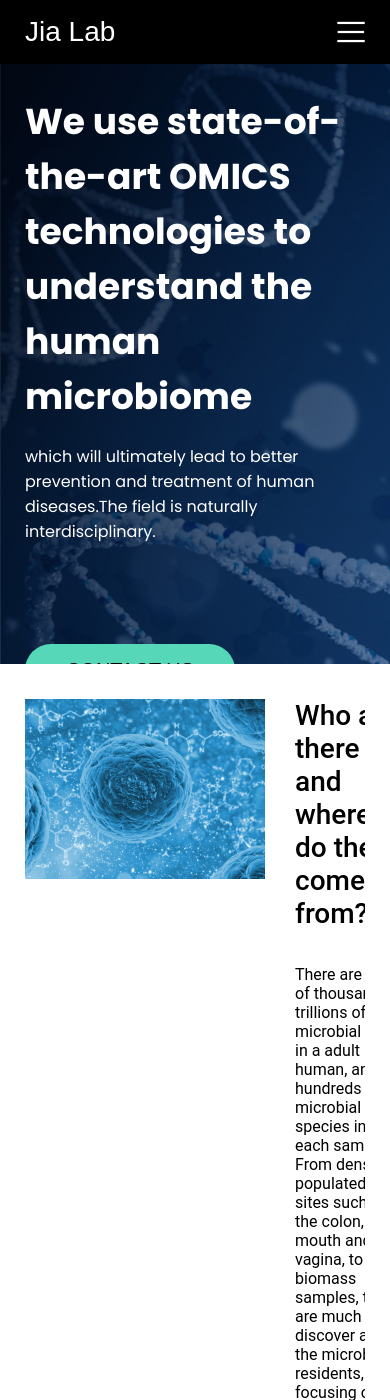
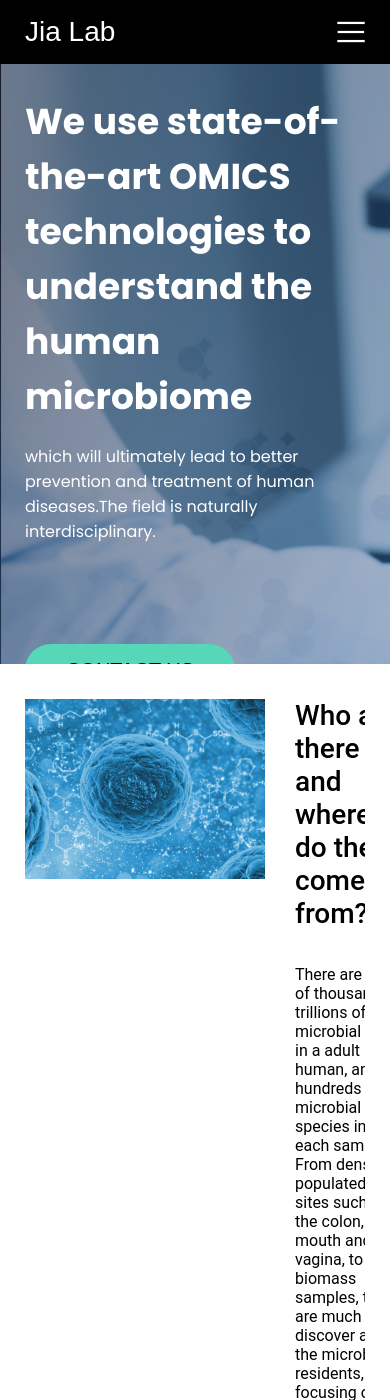
Before and after one commit to aghnu/JiaLab_website, a Jekyll site: the page built from index.html, in a window 390 px wide and 1400 px high. Built offline with Jekyll 4.4.1, drawn with Linux system fonts in a browser that asks for light colours; some web fonts are replaced.

Commit message:
Add feature to switch research banner bg image when on mobile

```diff
--- a/_sass/_pages.scss
+++ b/_sass/_pages.scss
@@ -383,3 +383,10 @@ $gallery_figure_title-size: 16px;
         }
     }
 }
+
+// mobile
+@include media-query($on-palm) {
+    .page-research-block-banner .banner-background {
+        background-image: url("../img/background_3.jpg");
+    }
+}
```
